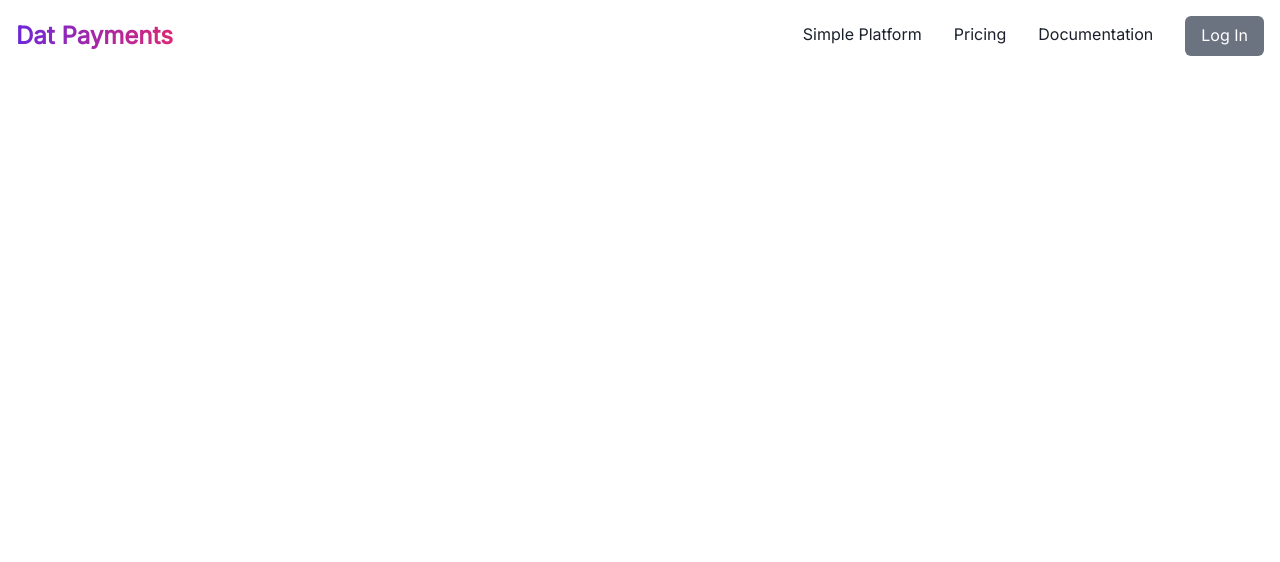
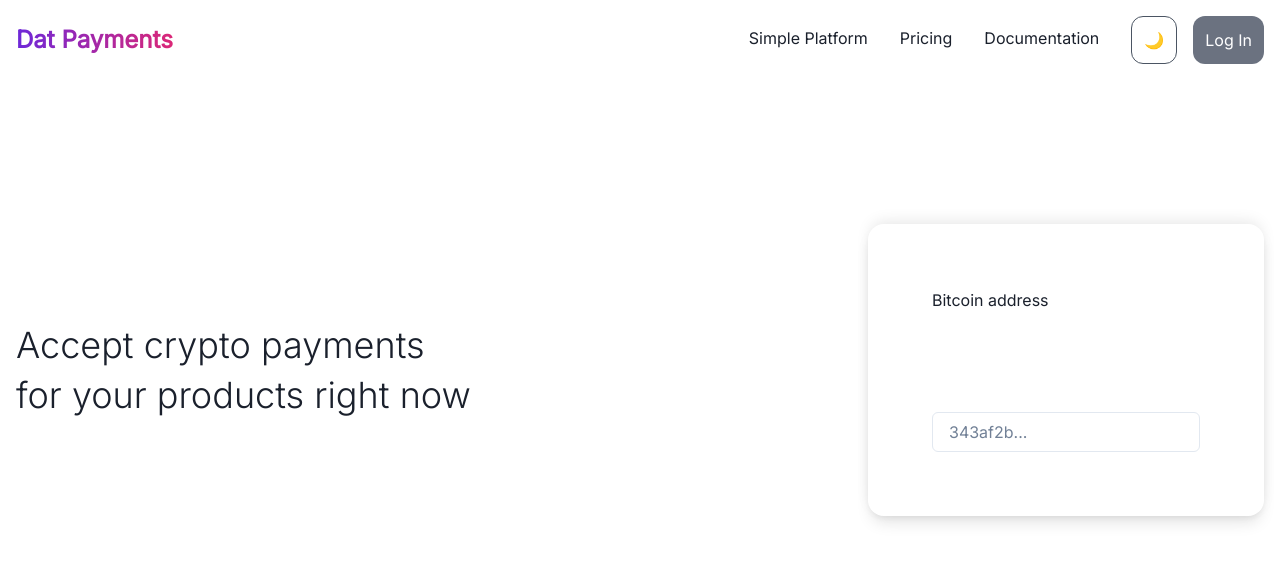
Before and after one commit to datpayments/landing, a React (Create React App) app: page / in a window 1280 px wide. Shown: the top 562 px of the page. Built offline with nearby package versions, Linux system fonts and the light colour scheme.

Commit message:
feat: add some layout

```diff
--- /dev/null
+++ b/src/components/Form/Form.tsx
@@ -0,0 +1,16 @@
+import { Flex, FormControl, FormLabel, Input } from "@chakra-ui/react";
+
+export function Form() {
+    return (
+        <Flex
+            p={16}
+            borderRadius={16}
+            boxShadow="0px -5px 15px -3px rgba(0, 0, 0, 0.1), 0px 10px 15px -3px rgba(0, 0, 0, 0.1), 0px 4px 6px -2px rgba(0, 0, 0, 0.05)"
+        >
+            <FormControl>
+                <FormLabel size="md" htmlFor="bitcoin-address">Bitcoin address</FormLabel>
+                <Input id="bitcoin-address" placeholder="343af2b..." />
+            </FormControl>
+        </Flex>
+    );
+}
--- a/src/components/Hero/Hero.tsx
+++ b/src/components/Hero/Hero.tsx
@@ -1,3 +1,17 @@
+import { Container, Flex, Text } from "@chakra-ui/react";
+import { Form } from "../Form/Form";
+
 export function Hero() {
-  return <></>
+    return (
+        <Container maxWidth="container.xl" py="36">
+          <Flex alignItems="center" justifyContent="space-between">
+            <Text fontSize="4xl" fontWeight="light" lineHeight="50px">
+                Accept crypto payments
+                <br />
+                for your products right now
+            </Text>
+            <Form />
+          </Flex>
+        </Container>
+    );
 }
--- a/src/components/Landing.tsx
+++ b/src/components/Landing.tsx
@@ -1,11 +1,13 @@
 import { ChakraProvider } from "@chakra-ui/react";
+import { Hero } from "./Hero/Hero";
 import { Navbar } from "./Navbar/Navbar";
-import { theme } from "./theme";
+import { theme } from "./theme/theme";
 
 export function Landing() {
     return (
         <ChakraProvider theme={theme}>
             <Navbar />
+            <Hero />
         </ChakraProvider>
     );
 }
--- a/src/components/Navbar/Navbar.tsx
+++ b/src/components/Navbar/Navbar.tsx
@@ -1,21 +1,30 @@
-import { Box, Button, Container, Flex, Link } from "@chakra-ui/react";
+import {
+    Box,
+    Button,
+    Container,
+    Flex,
+    Link,
+    useColorMode,
+} from "@chakra-ui/react";
 import { Logo } from "../Logo/Logo";
 
 export function Navbar() {
+    const { toggleColorMode, colorMode } = useColorMode();
+
     return (
-        <Flex justifyContent="space-between" alignItems="center" py={4}>
-            <Container maxWidth="container.xl">
-                <Flex justifyContent="space-between" alignItems="center">
-
+        <Container maxWidth="container.xl">
+            <Flex justifyContent="space-between" alignItems="center" py={4}>
                 <Logo />
                 <Box>
                     <Link mr="8">Simple Platform</Link>
                     <Link mr="8">Pricing</Link>
                     <Link mr="8">Documentation</Link>
-                    <Button colorScheme="primary" fontWeight="normal">Log In</Button>
+                    <Button variant="outline" onClick={toggleColorMode} mr="4">
+                        {colorMode === "dark" ? "🌞" : "🌙"}
+                    </Button>
+                    <Button>Log In</Button>
                 </Box>
-                </Flex>
-            </Container>
-        </Flex>
+            </Flex>
+        </Container>
     );
 }
--- a/src/components/theme.ts
+++ /dev/null
@@ -1,28 +0,0 @@
-import { extendTheme } from "@chakra-ui/react";
-import "@fontsource/inter";
-
-const newTheme = {
-    colors: {
-        primary: {
-            900: "#111827",
-            800: "#1F2937",
-            700: "#374151",
-            600: "#4B5563",
-            500: "#6B7280",
-            400: "#9CA3AF",
-            300: "#D1D5DB",
-            200: "#E5E7EB",
-            100: "#F3F4F6",
-        },
-    },
-    fonts: {
-        body: "Inter",
-    },
-    components: {
-        Button: {
-            // colorScheme: TODO: need change fontWeight
-        }
-    }
-};
-
-export const theme = extendTheme(newTheme);
--- /dev/null
+++ b/src/components/theme/components/button.ts
@@ -0,0 +1,16 @@
+export const Button = {
+  baseStyle: {
+    fontWeight: '400',
+    lineHeight: '24px',
+    fontSize: '16px',
+    borderRadius: '12px',
+  },
+  sizes: {
+    md: {
+      height: '48px',
+      fontSize: 'md',
+      px: 3,
+      py: 3,
+    },
+  },
+};
--- /dev/null
+++ b/src/components/theme/components/formLabel.ts
@@ -0,0 +1,10 @@
+export const FormLabel = {
+    baseStyle: {
+        // color: "red",
+    },
+    sizes: {
+        md: {
+            mb: 100,
+        },
+    },
+};
--- /dev/null
+++ b/src/components/theme/theme.ts
@@ -0,0 +1,38 @@
+import { extendTheme, withDefaultColorScheme } from "@chakra-ui/react";
+import "@fontsource/inter";
+import "@fontsource/inter/300.css";
+
+import { FormLabel } from "./components/formLabel";
+import { Button } from "./components/button";
+
+const newTheme = {
+    colors: {
+        primary: {
+            900: "#111827",
+            800: "#1F2937",
+            700: "#374151",
+            600: "#4B5563",
+            500: "#6B7280",
+            400: "#9CA3AF",
+            300: "#D1D5DB",
+            200: "#E5E7EB",
+            100: "#F3F4F6",
+        },
+    },
+    fonts: {
+        body: "Inter",
+    },
+    components: {
+        Button,
+        FormLabel
+    },
+    config: {
+        initialColorMode: 'light',
+        // useSystemColorMode: false
+    }
+};
+
+export const theme = extendTheme(
+    newTheme,
+    withDefaultColorScheme({ colorScheme: "primary" })
+);
```
